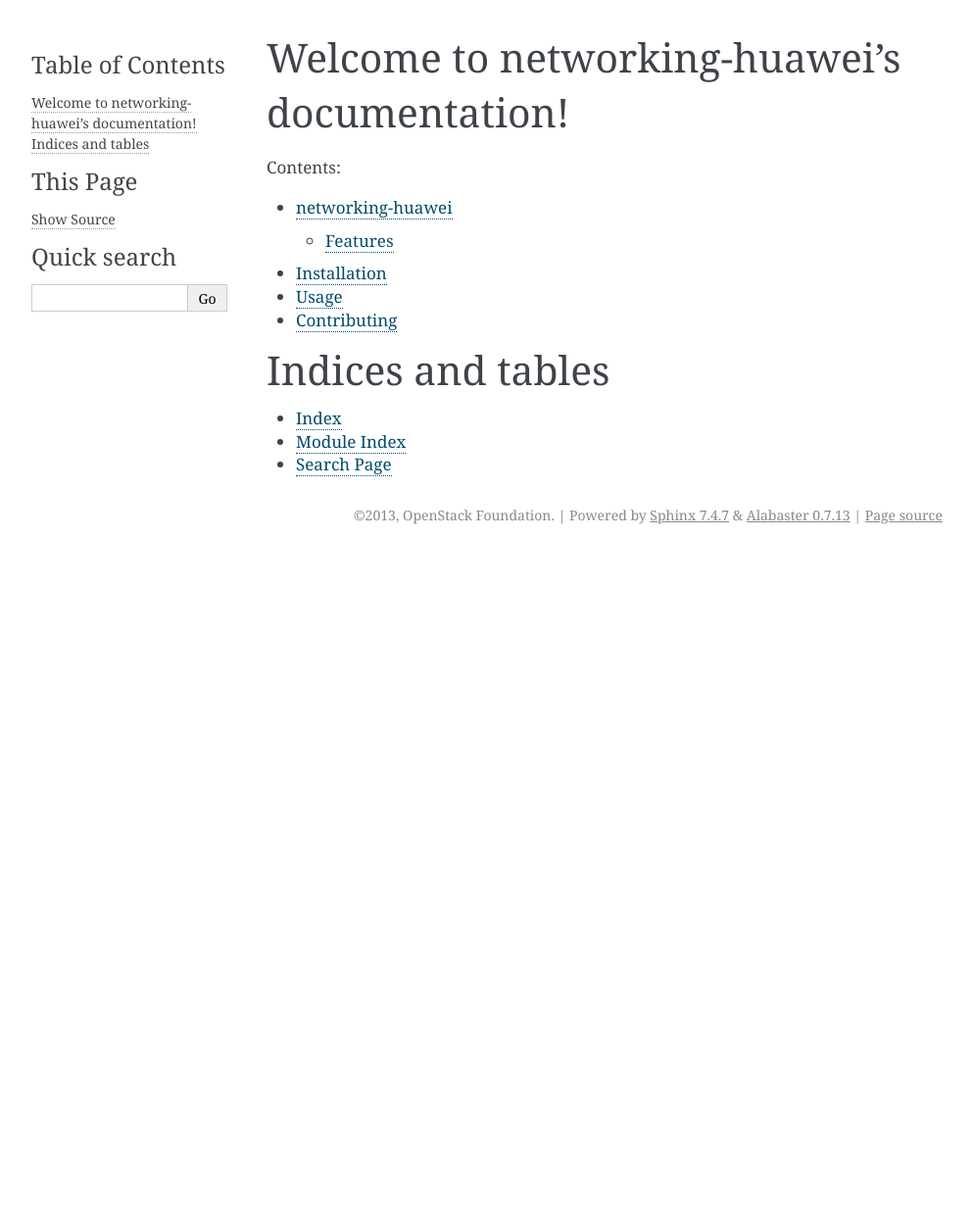
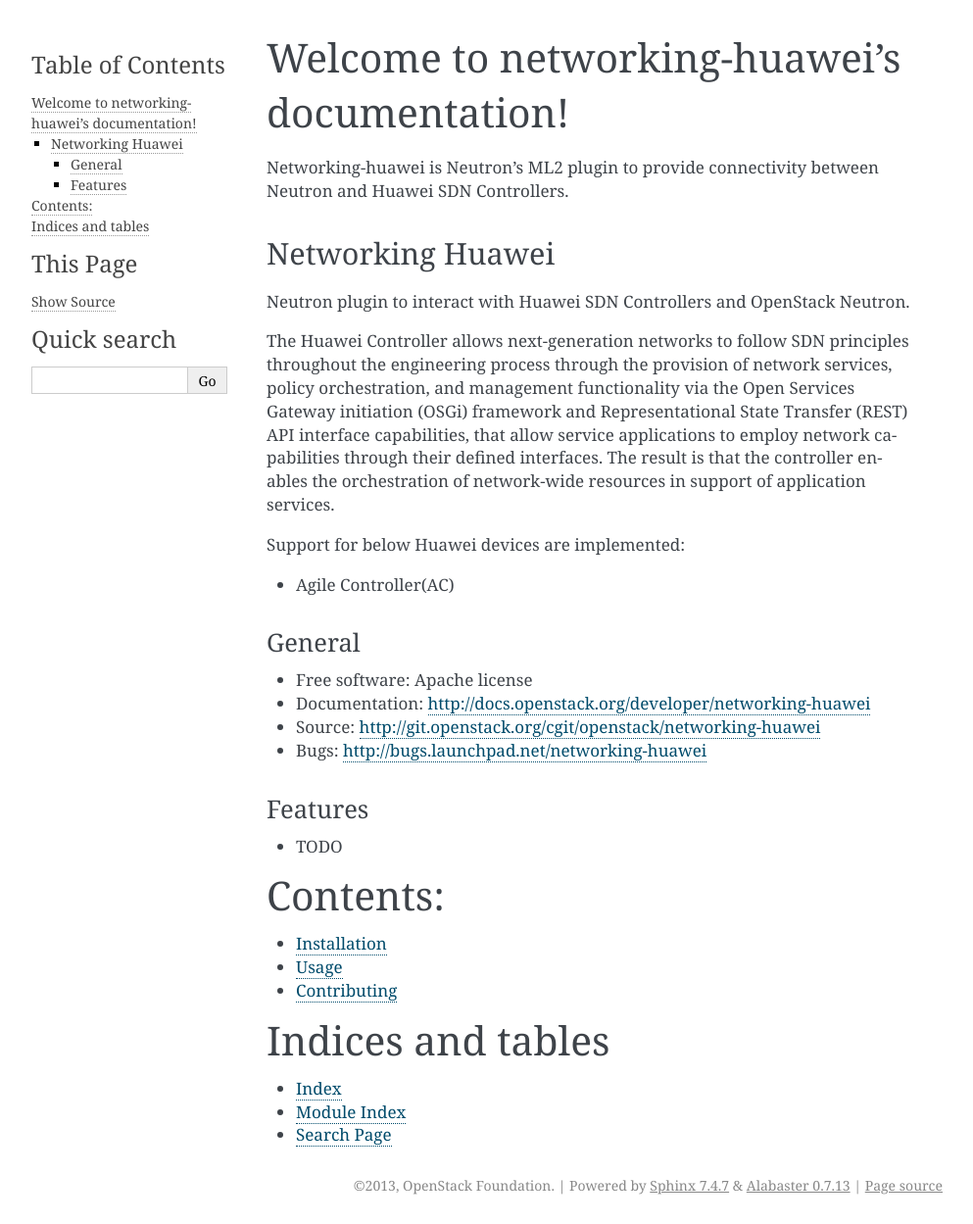
Before and after one commit to openstack-archive/networking-huawei, a Sphinx documentation site: the page built from doc/source/index.rst, in a window 1280 px wide. Shown: the whole page at 98% size, without its empty margins (148-1141 px from the left). Built offline with Sphinx 7.4.7, drawn with Linux system fonts in a browser that asks for light colours; before the commit the page ends 900 px from its top, so only the background shows below that.

Commit message:
Update the documentation about plugin and controller
Added more documentation about the networking-huawei and SDN controller.
Fix some alignment and spelling issues in documentation.
Updated some external broken links.

Partial-Bug: #1581797

Change-Id: Ib617eb8687455bed52d9e2037dace2b952f488c2

```diff
--- a/CONTRIBUTING.rst
+++ b/CONTRIBUTING.rst
@@ -1,5 +1,5 @@
 If you would like to contribute to the development of networking-huawei,
-you must follow the steps documented at::
+you must follow the steps documented at:
 
    http://docs.openstack.org/infra/manual/developers.html
 
--- a/HACKING.rst
+++ b/HACKING.rst
@@ -1,5 +1,5 @@
 networking-huawei Style Commandments
-===============================================
+====================================
 
 - Step 1: Read the OpenStack Style Commandments
   http://docs.openstack.org/developer/hacking/
--- a/README.rst
+++ b/README.rst
@@ -1,13 +1,28 @@
-===============================
-networking-huawei
-===============================
+=================
+Networking Huawei
+=================
 
-Huawei driver code for interacting with neutron will be devloped as part of
-this project.
+Neutron plugin to interact with Huawei SDN Controllers and OpenStack Neutron.
+
+The Huawei Controller allows next-generation networks to follow SDN principles
+throughout the engineering process through the provision of network services,
+policy orchestration, and management functionality via the Open Services
+Gateway initiation (OSGi) framework and Representational State Transfer (REST)
+API interface capabilities, that allow service applications to employ network
+capabilities through their defined interfaces. The result is that the
+controller enables the orchestration of network-wide resources in support of
+application services.
+
+Support for below Huawei devices are implemented:
+
+* Agile Controller(AC)
+
+General
+-------
 
 * Free software: Apache license
 * Documentation: http://docs.openstack.org/developer/networking-huawei
-* Source: http://git.openstack.org/cgit/networking-huawei/networking-huawei
+* Source: http://git.openstack.org/cgit/openstack/networking-huawei
 * Bugs: http://bugs.launchpad.net/networking-huawei
 
 Features
--- a/doc/source/index.rst
+++ b/doc/source/index.rst
@@ -22,14 +22,17 @@
       (Avoid deeper levels because they do not render well.)
 
 Welcome to networking-huawei's documentation!
-========================================================
+=============================================
+Networking-huawei is Neutron’s ML2 plugin to provide connectivity between
+Neutron and Huawei SDN Controllers.
+
+.. include:: ../../README.rst
 
 Contents:
-
+=========
 .. toctree::
    :maxdepth: 2
 
-   readme
    installation
    usage
    contributing
--- a/doc/source/usage.rst
+++ b/doc/source/usage.rst
@@ -1,6 +1,29 @@
-========
+..
+      Copyright 2016 Huawei Technologies Co. Ltd. All rights reserved.
+
+      Licensed under the Apache License, Version 2.0 (the "License"); you may
+      not use this file except in compliance with the License. You may obtain
+      a copy of the License at
+
+          http://www.apache.org/licenses/LICENSE-2.0
+
+      Unless required by applicable law or agreed to in writing, software
+      distributed under the License is distributed on an "AS IS" BASIS, WITHOUT
+      WARRANTIES OR CONDITIONS OF ANY KIND, either express or implied. See the
+      License for the specific language governing permissions and limitations
+      under the License.
+
+
+      Convention for heading levels in Neutron devref:
+      =======  Heading 0 (reserved for the title in a document)
+      -------  Heading 1
+      ~~~~~~~  Heading 2
+      +++++++  Heading 3
+      '''''''  Heading 4
+      (Avoid deeper levels because they do not render well.)
+
 Usage
-========
+=====
 
 To use networking-huawei in a project::
 
--- a/setup.cfg
+++ b/setup.cfg
@@ -1,6 +1,6 @@
 [metadata]
 name = networking-huawei
-summary = Huawei driver code for interacting with neutron will be devloped as part of this project.
+summary = Huawei driver code for interacting with neutron will be developed as part of this project.
 description-file =
     README.rst
 author = OpenStack
```
Also changed, not shown: other parts of doc/source/index.rst (+1 -1 lines).
